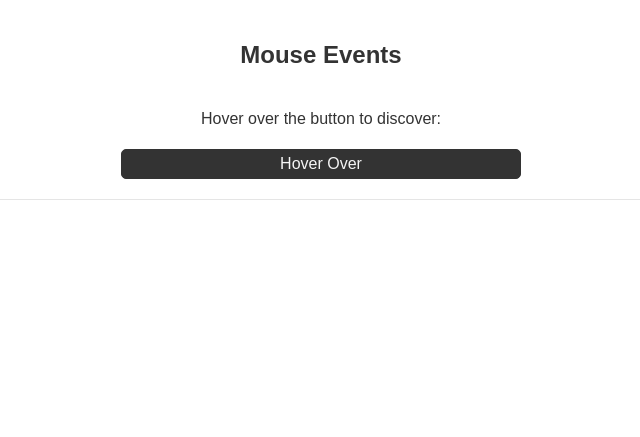
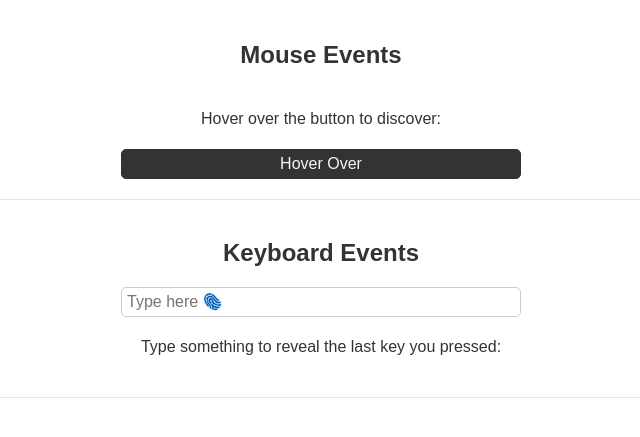
Before and after one commit to Beyzay/javascript-events, a plain HTML site: page index.html in a window 1280 px wide. Shown: the part 99-536 px from the top of the page, without its empty margins (319-959 px from the left). Drawn offline with Linux system fonts and the light colour scheme.

Commit message:
Implement keydown event

```diff
--- a/index.html
+++ b/index.html
@@ -19,5 +19,13 @@
                 <button type="button" id="hover-btn">Hover Over</button>
             </div>
         </section>
+
+        <!-- Keyboard Events -->
+        <section class="centered-section">
+            <h2>Keyboard Events</h2>
+            <input type="text" id="key-input" placeholder="Type here 🫆">
+            <p id="key-input-msg">Type something to reveal the last key you pressed:</p>
+        </section>
+
 </body>
 </html>
--- a/script.js
+++ b/script.js
@@ -13,3 +13,14 @@ hoverBtn.addEventListener("mouseleave", () => {
     hoverBtnMsg.textContent = "Not hovering... Hover over the button to rediscover.";
     hoverBtnMsg.style.backgroundColor = "";
 });
+
+// ---------------------------------------------------------------------------------------------------- //
+// Keyboard Events
+// Display the last key pressed by the user inside the input field
+
+let keyInput = document.getElementById("key-input");
+let keyInputMsg = document.getElementById("key-input-msg");
+
+keyInput.addEventListener("keydown", (e) => {
+    keyInputMsg.textContent = "Last key pressed: " + e.key;
+});
--- a/styles.css
+++ b/styles.css
@@ -48,3 +48,13 @@ button {
     background-color: #333;
     color: whitesmoke;
 }
+
+input {
+    width: 100%;
+    max-width: 25rem;
+    box-sizing: border-box;
+    padding: 0.3125rem;
+    border: 0.0625rem solid #ccc;
+    border-radius: 0.3125rem;
+    font-size: 1rem;
+}
```
